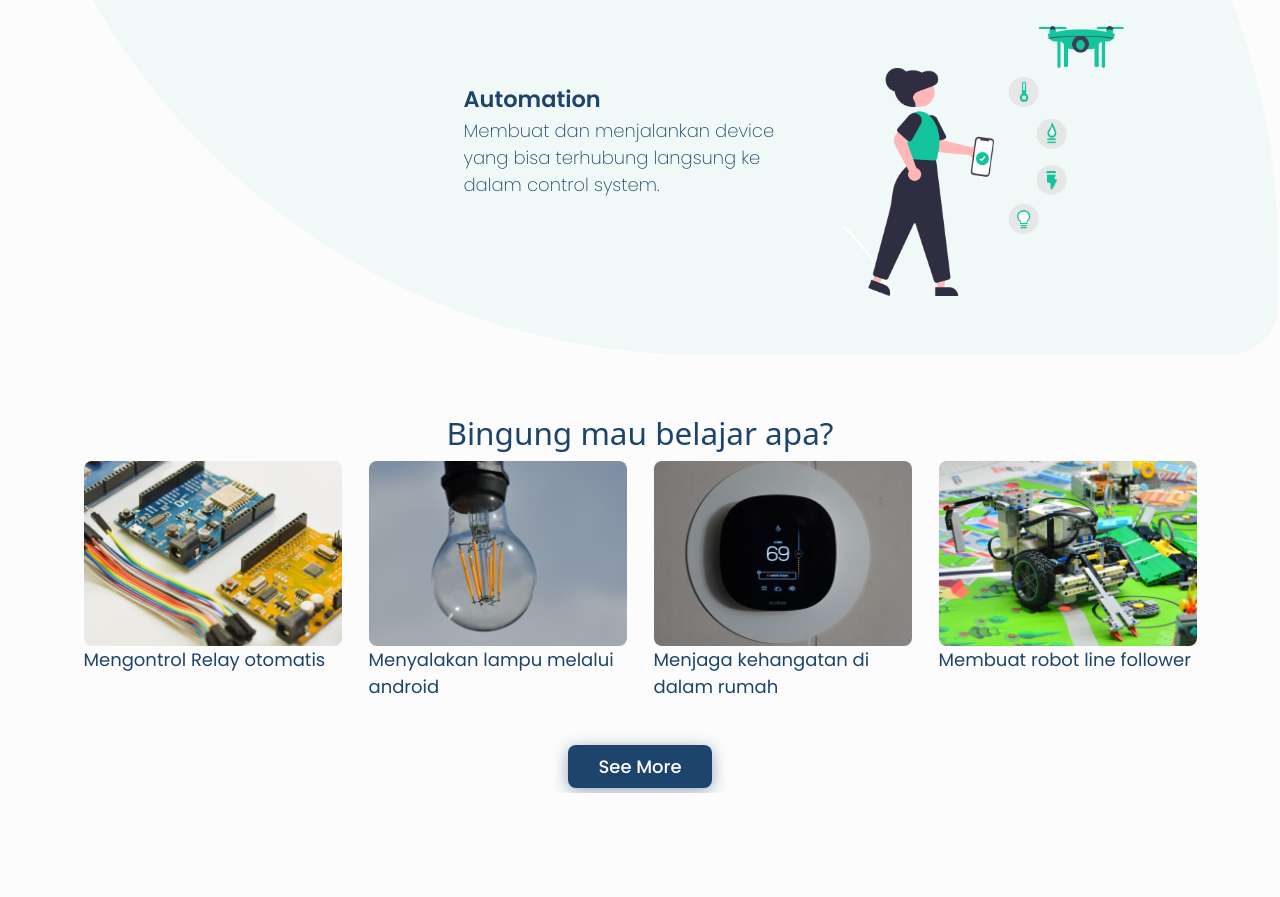
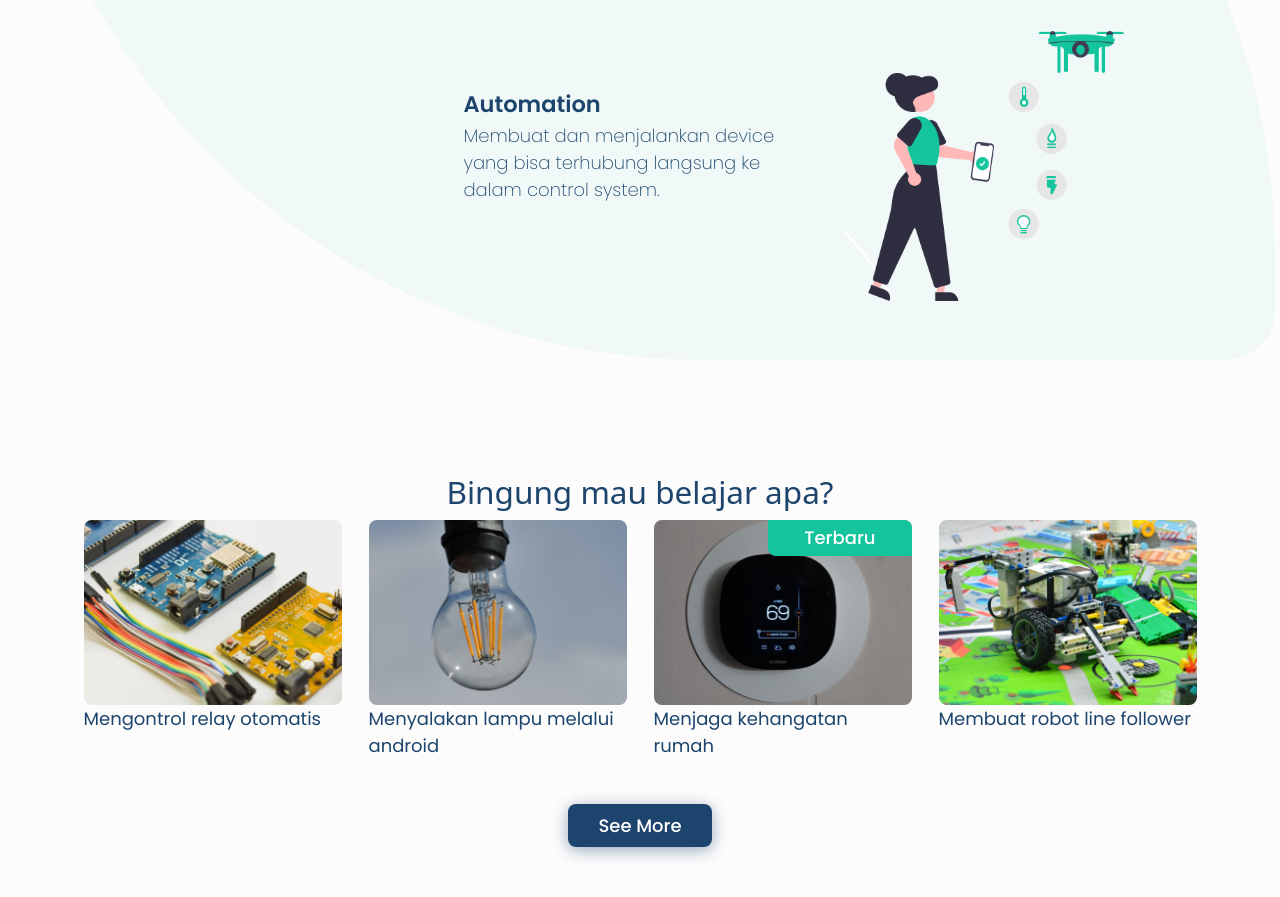
Before and after one commit to Ridwanwildan/hlab-in-bootstrap, a plain HTML site: page index.html in a window 1280 px wide. Shown: the part 1153-2050 px from the top of the page. Before the commit the page ends 1946 px from the top, so only its background shows below. Drawn offline with nearby package versions, Linux system fonts and the light colour scheme.

Commit message:
add badge

```diff
--- a/css/custom.css
+++ b/css/custom.css
@@ -1,6 +1,6 @@
 :root {
     margin: 20px 10px;
-    padding: 5px 2px;
+    padding: 10px 5px;
     /*margin and padding: y x;*/
 }
 
@@ -65,8 +65,20 @@ body {
   border-radius: 8px;
 }
 
+.badge-custom{
+  right: 0px;
+  background:#14c49c;
+  border-radius: 0px 8px 0px 8px;
+}
+
 /*for mobile*/
 @media only screen and (max-width: 800px) {
+  :root {
+    margin: 20px 10px;
+    padding: 5px 2px;
+    /*margin and padding: y x;*/
+  }
+
   html {
     font-size: 15px;
   }
@@ -85,7 +97,4 @@ body {
     font-size: 55px;
   }
 
-  .img-custom {
-    border-radius: 8px;
-  }
 }
--- a/index.html
+++ b/index.html
@@ -107,41 +107,49 @@
     </div>
 
     <!-- Recommend section-->
-    <div class="container">
+    <div class="container my-5 py-5">
         <div class="d-flex justify-content-center pb-4 pb-lg-1 fs-3poppins-semi-bold second-color-font fs-3">
             Bingung mau belajar apa?
         </div>
         <div class="row">
             <!-- Recommend 1 -->
-            <a href="javascriptvoid:0" class="col-12 col-md-3 text-decoration-none fs-6 poppins-regular second-color-font">
+            <a href="javascriptvoid:0" class="col-12 col-md-3 text-decoration-none fs-6 poppins-regular second-color-font text-center text-lg-start">
                 <img src="images/image1.png" class="img-custom img-fluid" alt="">
               <p>
-                    Mengontrol Relay otomatis
+                Mengontrol relay otomatis
               </p>
             </a>
             <!-- Recommend 2 -->
-            <a href="javascriptvoid:0" class="col-12 col-md-3 text-decoration-none fs-6 poppins-regular second-color-font">
+            <a href="javascriptvoid:0" class="col-12 col-md-3 text-decoration-none fs-6 poppins-regular second-color-font text-center text-lg-start">
                 <img src="images/image2.png" class="img-custom img-fluid" alt="">
               <p>
                 Menyalakan lampu melalui android
               </p>
             </a>
               <!-- Recommend 3 -->
-              <a href="javascriptvoid:0" class="col-12 col-md-3 text-decoration-none fs-6 poppins-regular second-color-font">
-                <img src="images/image3.png" class="img-custom img-fluid" alt="">
-              <p>
-                Menjaga kehangatan di dalam rumah
-              </p>
+              <a href="javascriptvoid:0" class="col-12 col-md-3 text-decoration-none fs-6 poppins-regular second-color-font text-center text-lg-start">
+                <div class="position-relative">
+                        <span class="fs-6 py-2 py-lg-1 px-5 px-lg-4 text-white text-center position-absolute poppins-medium badge-custom">
+                            <div class="px-4 px-lg-2 py-1 py-lg-0">
+                                Terbaru
+                            </div>
+                        </span>
+                    <img src="images/image3.png" class="img-custom img-fluid" alt="">
+                </div>
+                <p>
+                     Menjaga kehangatan rumah
+                </p>
+
             </a>
               <!-- Recommend 4 -->
-              <a href="javascriptvoid:0" class="col-12 col-md-3 text-decoration-none fs-6 poppins-regular second-color-font">
+              <a href="javascriptvoid:0" class="col-12 col-md-3 text-decoration-none fs-6 poppins-regular second-color-font text-center text-lg-start">
                 <img src="images/image4.png" class="img-custom img-fluid" alt="">
               <p>
                 Membuat robot line follower
               </p>
             </a>
         </div>
-        <div class="d-none d-lg-block text-center pt-lg-4">
+        <div class="d-block text-center pt-lg-4">
             <button type="button" class="button-main poppins-medium">See More</button>
         </div>
     </div>
```
